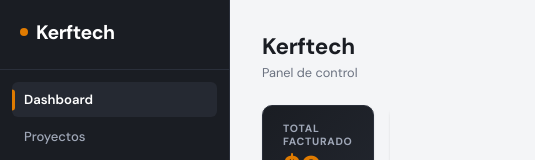
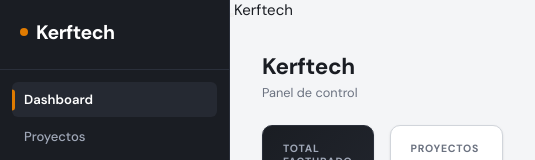
Before and after one commit to ThiagoJoelP/Kerftech, a React (Vite) app: page / in a window 390 px wide. Shown: the top 160 px of the page, 535 px wide, since content can reach past the window. Built offline with nearby package versions, Linux system fonts and the light colour scheme; no server answers; the database is empty; sample sign-in values are in the browser's storage.

Commit message:
feat(mobile): AppLayout con hamburger menu y overlay para mobile

```diff
--- a/src/components/layout/AppLayout.jsx
+++ b/src/components/layout/AppLayout.jsx
@@ -1,14 +1,45 @@
+import { useState } from 'react'
 import { Outlet } from 'react-router-dom'
 import Sidebar from './Sidebar'
 import styles from './AppLayout.module.css'
 
 export default function AppLayout() {
+  const [sidebarOpen, setSidebarOpen] = useState(false)
+
   return (
     <div className={styles.layout}>
-      <Sidebar />
-      <main className={styles.main}>
-        <Outlet />
-      </main>
+      {/* Overlay mobile */}
+      {sidebarOpen && (
+        <div
+          className={styles.overlay}
+          onClick={() => setSidebarOpen(false)}
+        />
+      )}
+
+      <Sidebar
+        open={sidebarOpen}
+        onClose={() => setSidebarOpen(false)}
+      />
+
+      <div className={styles.content}>
+        {/* Topbar mobile */}
+        <header className={styles.topbar}>
+          <button
+            className={styles.hamburger}
+            onClick={() => setSidebarOpen(true)}
+            aria-label="Abrir menu"
+          >
+            <span />
+            <span />
+            <span />
+          </button>
+          <span className={styles.topbarLogo}>Kerftech</span>
+        </header>
+
+        <main className={styles.main}>
+          <Outlet />
+        </main>
+      </div>
     </div>
   )
 }
```
